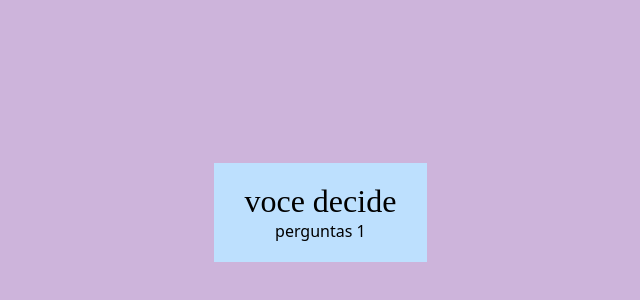
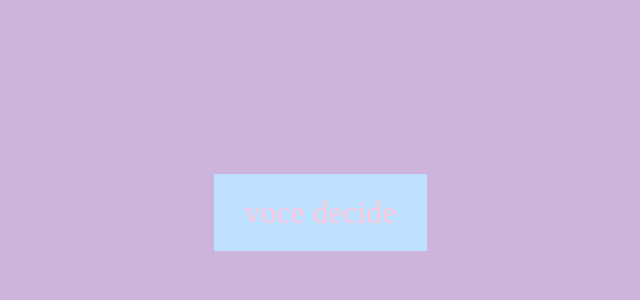
Before and after one commit to bruna2024/2025-historiaaa, a plain HTML site: page index.html in a window 1280 px wide. Shown: the part 188-488 px from the top of the page, without its empty margins (330-970 px from the left). Drawn offline with Linux system fonts and the light colour scheme; a web font is replaced by a local one.

Commit message:
Add files via upload

```diff
--- a/main.js
+++ b/main.js
@@ -1,49 +1,55 @@
-const caixaPrincipal = document.querySelector(".caixa-principal");
-const caixaPerguntas = document.querySelector(".caixa-perguntas");
-const caixaAlternativas = document.querySelector(".caixa.alternativas");
-const caixaResultados = document.querySelector(".caixa-resultado");
-const textoResultos = document.querySelector(".texto-resultado");
+const caixaPrincipal = document.querySelector("caixa-principal");
+const caixaperguntas = document.querySelector('caixa-perguntas');
+const caixaalternativas = document.querySelector('caixa-alternativas');
+const caixaresultado = document.querySelector('caixa-reultado');
+const textoreultado = document.querySelector('texo-reultado');
+const perguntas = [
 
-const Perguntas = [
     {
-    enuciado:"perguntas 1",
-    alternativas:[
-        "alternativa 1",
+        enunciado:'pergunta 1',
+        alternativas: [
+            "alernativa 1",
             "alternativa 2"
         ]
     },
     {
-    enuciado:"perguntas 2",
-    alternativas:[
-        "alternativa 3",
+        enunciado:'pergunta 2',
+        alternativas: [
+            "alernativa 3",
             "alternativa 4"
         ]
     },
     {
-    enuciado:"perguntas 3",
-    alternativas:[
-        "alternativa 5",
+        enunciado:'pergunta 3',
+        alternativas: [
+            "alernativa 5",
             "alternativa 6"
+        ]
+    },
+    {
+        enunciado:'pergunta 4',
+        alternativas: [
+            "alernativa 7",
+            "alternativa 8"
         ]
     }
 ]
 
-let atual =0;
-let PerguntaAtual;
+let atual = 0;
+let perguntaatual;
 
-function mostraPergunta(){
-    PerguntaAtual = Perguntas[atual]
-    caixaPerguntas.textContent = PerguntaAtual.enuciado
-    mostraAlternativas()
+function motraperguntas(){
+    perguntaaual = perguntas[atual]
+    caixaperguntas.textContent = perguntaatual.enunciado
+    mostraralternativa ();
 }
-function mostraAlternativas(){
-    for( const alternativa of PerguntaAtual.alternativas){
-        const botaoAlternativa= document.creatElement("button");
-        botaoAlternativa.textContent = alternativa;
-        caixaAlternativas.appendChild(botaoAlternativa)
+
+function mostrarAlternativa(){
+    for( const alternativa of perguntaatual.alternativas ){
+        const otaoAlternativas = document.createElement("button");
+        otaoAlternativas.textContent = alternativa;
+        caixaalternativas.appendChild(botaoAlternativas)
     }
 }
 
-mostraPergunta();
-
-console.log(caixaPrincipal)
+mostrarpergunta ();
--- a/style.css
+++ b/style.css
@@ -29,9 +29,11 @@ body{
 .caixa-principal{
     background-color: var(--ciano);
     width: 90%;
+    max-width: 600px;
     text-align: center;
     padding: 20px;
 }
 .titulo{
+    color: var(--rosa-claro);
     font-family: var(--fonte-primaria);
 }
```
Lines whose indentation alone changed are shown as unchanged.
